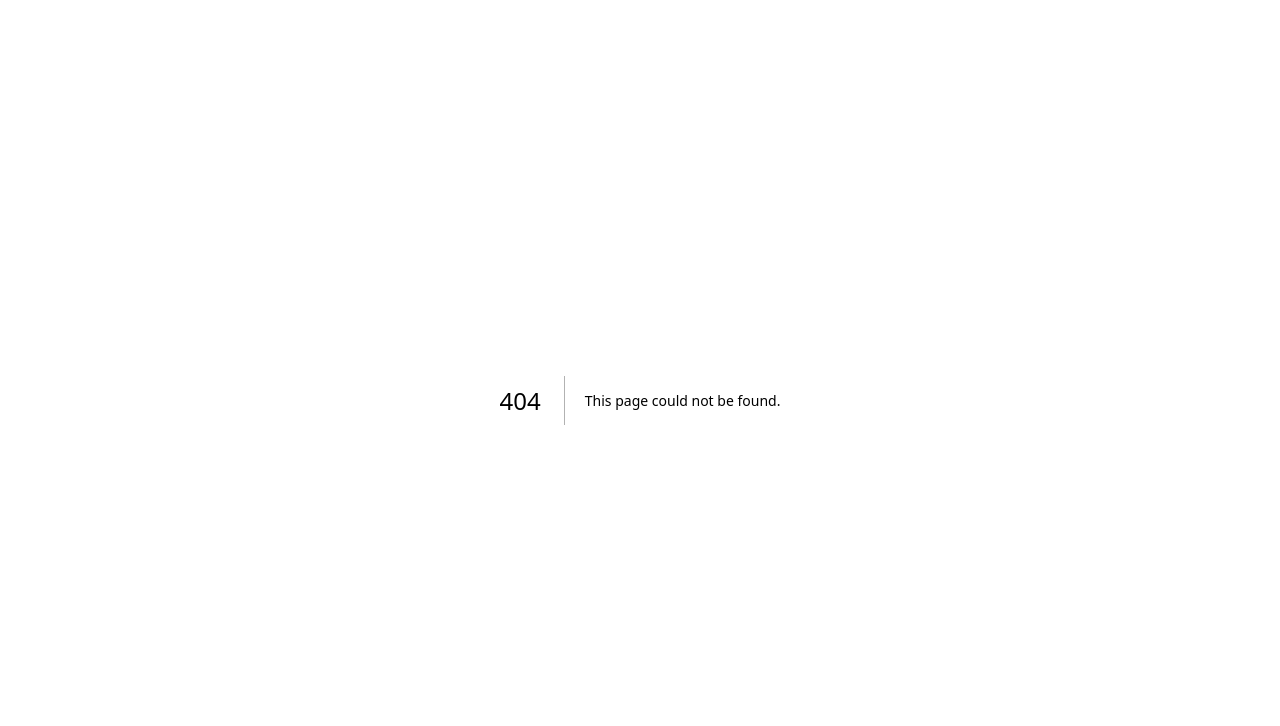
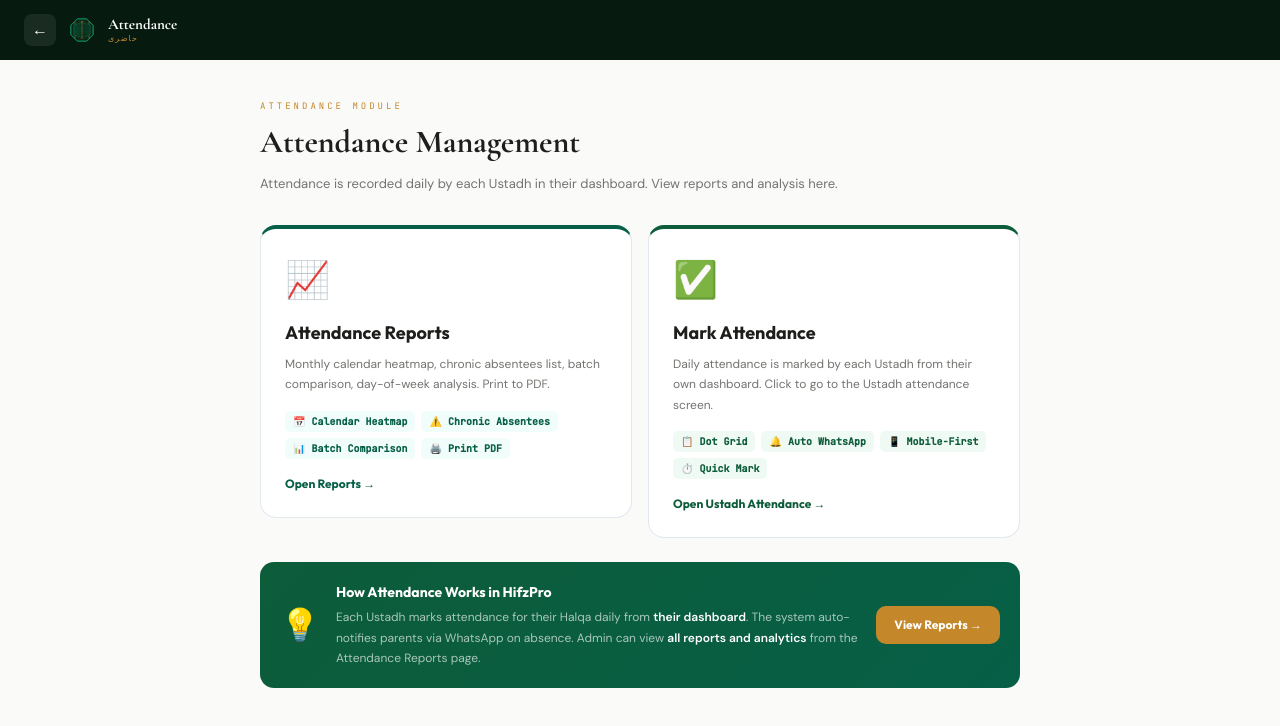
Before and after one commit to i9experts/HifzPro, a Next.js app: page /dashboard/admin/attendance in a window 1280 px wide. Before the commit this address had no page. Shown: the top 726 px of the page. Built offline with nearby package versions, Linux system fonts and the light colour scheme.

Commit message:
Create page.tsx

```diff
--- /dev/null
+++ b/app/dashboard/admin/attendance/page.tsx
@@ -0,0 +1,81 @@
+"use client";
+import Link from "next/link";
+import HifzMark from "@/components/ui/HifzMark";
+import { colors, fonts } from "@/lib/tokens";
+
+export default function AdminAttendancePage() {
+  return (
+    <div style={{ minHeight:"100vh", background:colors.n50 }}>
+      <nav style={{ background:colors.deep, padding:"0 24px", height:60, display:"flex", alignItems:"center", gap:12, position:"sticky", top:0, zIndex:50 }}>
+        <Link href="/dashboard/admin" style={{ width:32, height:32, borderRadius:8, background:"rgba(255,255,255,0.08)", display:"flex", alignItems:"center", justifyContent:"center", textDecoration:"none", color:"white", fontSize:16 }}>←</Link>
+        <HifzMark size={28} primary="#10B981" gold="#C4882A" />
+        <div>
+          <div style={{ fontFamily:fonts.display, fontSize:15, fontWeight:700, color:"white", lineHeight:1 }}>Attendance</div>
+          <div style={{ fontFamily:fonts.mono, fontSize:8, color:"#C4882A", letterSpacing:1 }}>حاضری</div>
+        </div>
+      </nav>
+
+      <div style={{ maxWidth:800, margin:"0 auto", padding:"40px 20px" }}>
+
+        {/* Header */}
+        <div style={{ marginBottom:32 }}>
+          <div style={{ fontFamily:fonts.mono, fontSize:9, letterSpacing:3, color:"#C4882A", marginBottom:4 }}>ATTENDANCE MODULE</div>
+          <h1 style={{ fontFamily:fonts.display, fontSize:"2rem", fontWeight:700, color:colors.n800, margin:"0 0 8px" }}>Attendance Management</h1>
+          <p style={{ fontFamily:fonts.body, fontSize:13, color:colors.n500 }}>
+            Attendance is recorded daily by each Ustadh in their dashboard. View reports and analysis here.
+          </p>
+        </div>
+
+        {/* Main cards */}
+        <div style={{ display:"grid", gridTemplateColumns:"1fr 1fr", gap:16, marginBottom:24 }}>
+
+          <Link href="/dashboard/admin/attendance/reports" style={{ textDecoration:"none" }}>
+            <div style={{ background:"white", borderRadius:16, padding:24, border:"1px solid #e2e8f0", borderTop:`4px solid #065f46`, cursor:"pointer" }}>
+              <div style={{ fontSize:36, marginBottom:12 }}>📈</div>
+              <h2 style={{ fontFamily:fonts.heading, fontSize:18, fontWeight:700, color:colors.n800, margin:"0 0 8px" }}>Attendance Reports</h2>
+              <p style={{ fontFamily:fonts.body, fontSize:12, color:colors.n500, lineHeight:1.7, margin:"0 0 16px" }}>
+                Monthly calendar heatmap, chronic absentees list, batch comparison, day-of-week analysis. Print to PDF.
+              </p>
+              <div style={{ display:"flex", flexWrap:"wrap", gap:6 }}>
+                {["📅 Calendar Heatmap","⚠️ Chronic Absentees","📊 Batch Comparison","🖨️ Print PDF"].map((f,i)=>(
+                  <span key={i} style={{ background:"#f0fdfa", color:"#065f46", padding:"3px 8px", borderRadius:5, fontSize:10, fontFamily:fonts.mono, fontWeight:700 }}>{f}</span>
+                ))}
+              </div>
+              <div style={{ marginTop:16, color:"#065f46", fontFamily:fonts.heading, fontSize:12, fontWeight:700 }}>Open Reports →</div>
+            </div>
+          </Link>
+
+          <Link href="/dashboard/ustadh/attendance" style={{ textDecoration:"none" }}>
+            <div style={{ background:"white", borderRadius:16, padding:24, border:"1px solid #e2e8f0", borderTop:`4px solid ${colors.primary}`, cursor:"pointer" }}>
+              <div style={{ fontSize:36, marginBottom:12 }}>✅</div>
+              <h2 style={{ fontFamily:fonts.heading, fontSize:18, fontWeight:700, color:colors.n800, margin:"0 0 8px" }}>Mark Attendance</h2>
+              <p style={{ fontFamily:fonts.body, fontSize:12, color:colors.n500, lineHeight:1.7, margin:"0 0 16px" }}>
+                Daily attendance is marked by each Ustadh from their own dashboard. Click to go to the Ustadh attendance screen.
+              </p>
+              <div style={{ display:"flex", flexWrap:"wrap", gap:6 }}>
+                {["📋 Dot Grid","🔔 Auto WhatsApp","📱 Mobile-First","⏱️ Quick Mark"].map((f,i)=>(
+                  <span key={i} style={{ background:colors.green50, color:colors.primary, padding:"3px 8px", borderRadius:5, fontSize:10, fontFamily:fonts.mono, fontWeight:700 }}>{f}</span>
+                ))}
+              </div>
+              <div style={{ marginTop:16, color:colors.primary, fontFamily:fonts.heading, fontSize:12, fontWeight:700 }}>Open Ustadh Attendance →</div>
+            </div>
+          </Link>
+        </div>
+
+        {/* Quick info banner */}
+        <div style={{ background:"linear-gradient(135deg,#0D5C3A,#065f46)", borderRadius:14, padding:20, display:"flex", gap:16, alignItems:"center" }}>
+          <div style={{ fontSize:32 }}>💡</div>
+          <div>
+            <div style={{ fontFamily:fonts.heading, fontSize:14, fontWeight:700, color:"white", marginBottom:4 }}>How Attendance Works in HifzPro</div>
+            <div style={{ fontFamily:fonts.body, fontSize:12, color:"rgba(255,255,255,0.65)", lineHeight:1.7 }}>
+              Each Ustadh marks attendance for their Halqa daily from <strong style={{ color:"white" }}>their dashboard</strong>. The system auto-notifies parents via WhatsApp on absence. Admin can view <strong style={{ color:"white" }}>all reports and analytics</strong> from the Attendance Reports page.
+            </div>
+          </div>
+          <Link href="/dashboard/admin/attendance/reports" style={{ flexShrink:0, padding:"10px 18px", borderRadius:10, background:"#C4882A", color:"white", fontSize:12, fontWeight:700, textDecoration:"none", fontFamily:fonts.heading, whiteSpace:"nowrap" }}>
+            View Reports →
+          </Link>
+        </div>
+      </div>
+    </div>
+  );
+}
```
